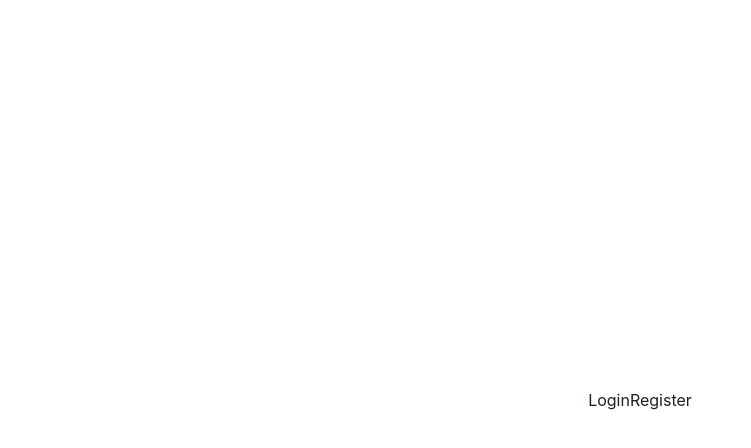
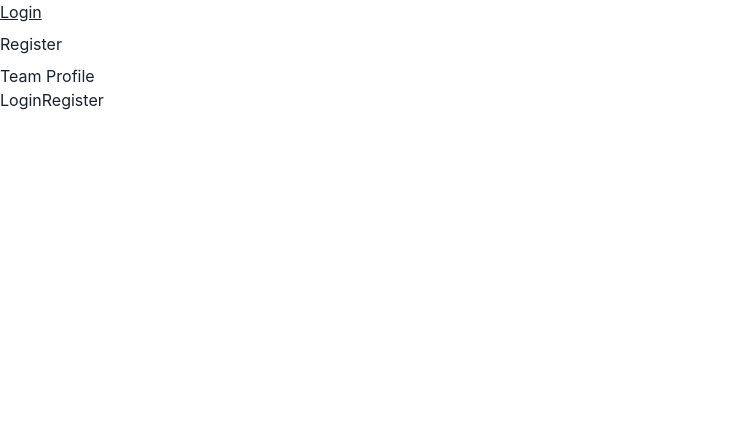
Before and after one commit to kev-luo/rec-league-client, a Next.js app: page / in a window 1280 px wide. Shown: the top 448 px of the page, without its empty margins (0-751 px from the left). Built offline with nearby package versions, Linux system fonts and the light colour scheme; no server answers.

Commit message:
navbar component file starters

```diff
--- /dev/null
+++ b/components/Layout.js
@@ -0,0 +1,12 @@
+import React from "react";
+
+import Navbar from "./Nav/Navbar";
+
+export default function Layout({ children }) {
+  return (
+    <>
+      <Navbar />
+      {children}
+    </>
+  );
+}
--- /dev/null
+++ b/components/Nav/NavItem.js
@@ -0,0 +1,11 @@
+import React from "react";
+import { Link as ChakraLink } from "@chakra-ui/react";
+import Link from "next/link";
+
+export default function NavItem({ children, href = "/" }) {
+  return (
+    <Link href={href}>
+      <ChakraLink>{children}</ChakraLink>
+    </Link>
+  );
+}
--- /dev/null
+++ b/components/Nav/NavItems.js
@@ -0,0 +1,16 @@
+import React from 'react'
+import { Box, Stack } from "@chakra-ui/react";
+
+import NavItem from "./NavItem";
+
+export default function NavItems() {
+  return (
+    <Box>
+      <Stack>
+        <NavItem href="/login">Login</NavItem>
+        <NavItem href="/register">Register</NavItem>
+        <NavItem href="/teamHome">Team Profile</NavItem>
+      </Stack>
+    </Box>
+  )
+}
--- /dev/null
+++ b/components/Nav/Navbar.js
@@ -0,0 +1,12 @@
+import React from 'react'
+
+import NavbarContainer from "./NavbarContainer";
+import NavItems from "./NavItems";
+
+export default function Navbar() {
+  return (
+    <NavbarContainer>
+      <NavItems />
+    </NavbarContainer>
+  )
+}
--- /dev/null
+++ b/components/Nav/NavbarContainer.js
@@ -0,0 +1,13 @@
+import React from 'react'
+import { Flex } from "@chakra-ui/react";
+
+export default function NavbarContainer({children}) {
+  return (
+    <Flex
+      as="nav"
+      w="100%"
+    >
+      {children}
+    </Flex>
+  )
+}
--- a/pages/index.js
+++ b/pages/index.js
@@ -4,6 +4,7 @@ import { useQuery, useMutation, useApolloClient } from "@apollo/client";
 import Link from "next/link";
 import { Button } from "@chakra-ui/react";
 
+import Layout from "../components/Layout";
 import { withApollo } from "../utils/withApollo";
 import { isServer } from "../utils/isServer";
 import { ME_QUERY } from "../graphql/queries/me";
@@ -22,7 +23,7 @@ function Home() {
   }
 
   return (
-    <div className={styles.container}>
+    <Layout>
       <Head>
         <title>Create Next App</title>
         <link rel="icon" href="/favicon.ico" />
@@ -40,7 +41,7 @@ function Home() {
           </>
         )}
       </div>
-    </div>
+    </Layout>
   );
 }
 
```
